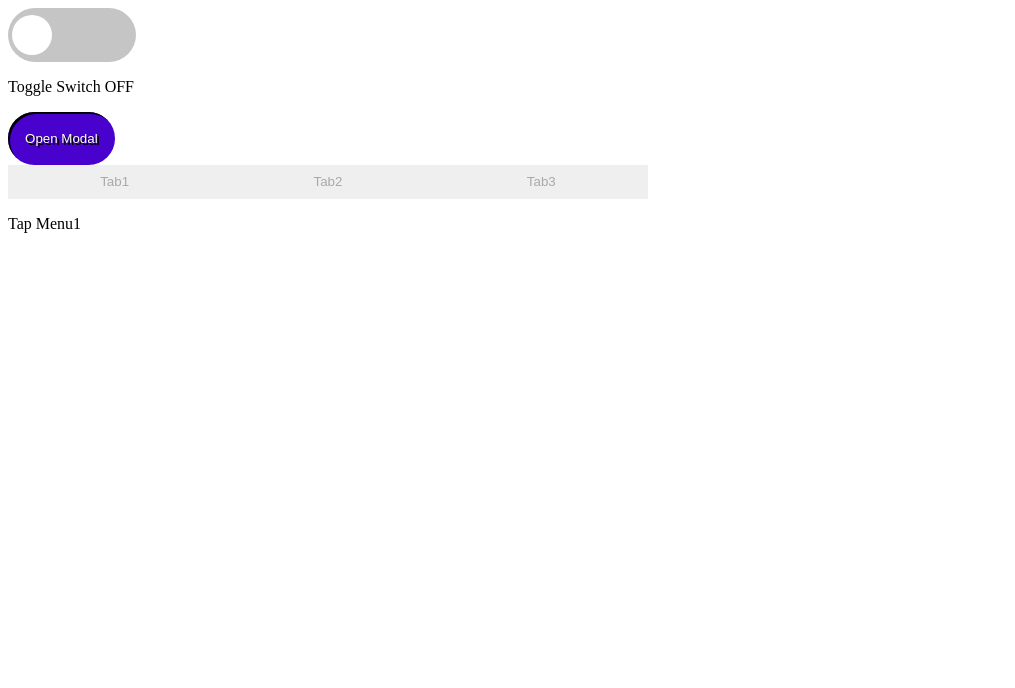
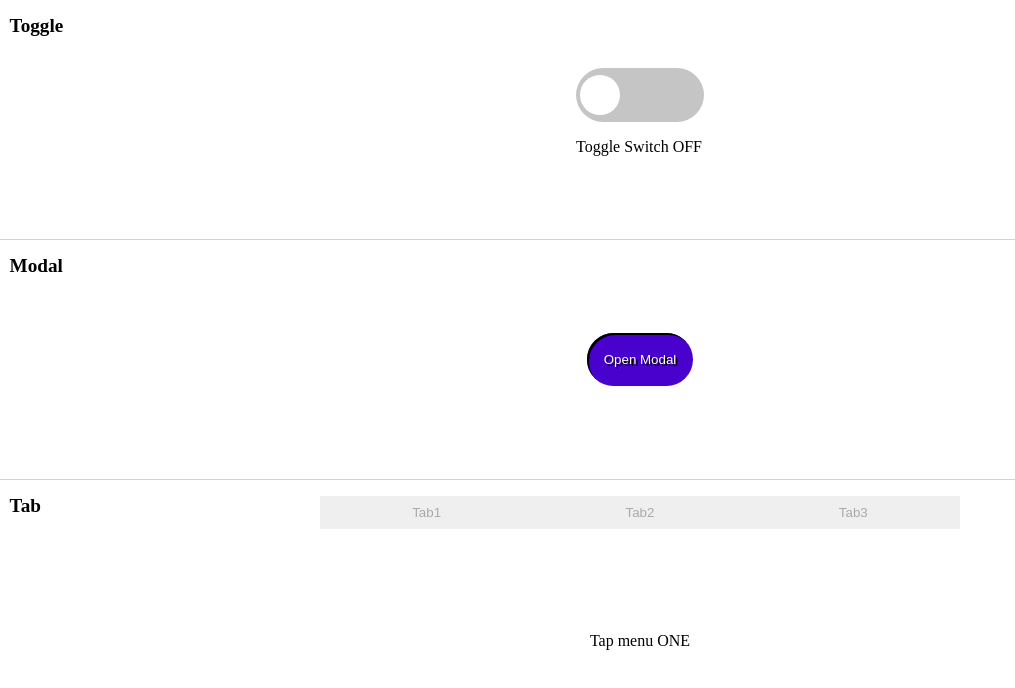
Before and after one commit to SpearJin/react_web_feature, a React (Create React App) app: page / in a window 1280 px wide. Shown: the top 688 px of the page, without its empty margins (0-1015 px from the left). Built offline with nearby package versions, Linux system fonts and the light colour scheme.

Commit message:
전체적인 스타일링 수정

```diff
--- /dev/null
+++ b/src/app.css
@@ -0,0 +1,6 @@
+.app {
+  display: flex;
+  flex-direction: column;
+  align-items: center;
+  justify-content: space-around;
+}
--- a/src/app.jsx
+++ b/src/app.jsx
@@ -1,10 +1,12 @@
 import React from 'react';
+import './app.css';
+
 import Modal from './components/modal/modal';
 import Tab from './components/tab/tab';
 import Toggle from './components/toggle/toggle';
 
 const App = (props) => (
-  <div>
+  <div className='app'>
     <Toggle />
     <Modal />
     <Tab />
--- a/src/components/modal/modal.css
+++ b/src/components/modal/modal.css
@@ -1,5 +1,27 @@
 .modal {
   position: relative;
+  width: 100%;
+  height: 15rem;
+  text-align: center;
+  border-bottom: 1px solid lightgray;
+}
+
+.title {
+  position: absolute;
+  top: 0.8em;
+  left: 0.5em;
+  margin: 0;
+  font-size: 1.2rem;
+  z-index: 10;
+}
+
+.modal_container {
+  display: flex;
+  justify-content: center;
+  align-items: center;
+  position: relative;
+  width: 100%;
+  height: 100%;
 }
 
 .modal_btn {
@@ -22,7 +44,7 @@
   position: absolute;
   top: 0;
   width: 100%;
-  height: 20em;
+  height: 100%;
   background-color: lightgray;
   z-index: 1;
 }
--- a/src/components/modal/modal.jsx
+++ b/src/components/modal/modal.jsx
@@ -1,7 +1,7 @@
 import React, { useRef } from 'react';
 import './modal.css';
 
-const Modal = (props) => {
+const Modal = () => {
   const modal = useRef(null);
 
   const onClickModal = () => {
@@ -18,6 +18,8 @@ const Modal = (props) => {
 
   return (
     <div className='modal'>
+      <h1 className='title'>Modal</h1>
+      <div className='modal_container'>
         <button className='modal_btn' onClick={onClickModal}>
           <span className='modal_btn_text'>Open Modal</span>
         </button>
@@ -28,6 +30,7 @@ const Modal = (props) => {
           </div>
         </div>
       </div>
+    </div>
   );
 };
 
--- a/src/components/tab/tab.css
+++ b/src/components/tab/tab.css
@@ -1,4 +1,23 @@
-.tab_categories {
+.tab {
+  display: flex;
+  justify-content: center;
+  position: relative;
+  width: 100%;
+  height: 15rem;
+  padding-top: 1em;
+  border-bottom: 1px solid lightgray;
+}
+
+.title {
+  position: absolute;
+  top: 0.8em;
+  left: 0.5em;
+  margin: 0;
+  font-size: 1.2rem;
+}
+
+.tab_container {
+  height: 100%;
 }
 
 .tab_btn {
@@ -13,3 +32,10 @@
   background-color: #4902ce;
   color: #fff;
 }
+
+.tab_content {
+  display: flex;
+  justify-content: center;
+  align-items: center;
+  height: 100%;
+}
--- a/src/components/tab/tab.jsx
+++ b/src/components/tab/tab.jsx
@@ -1,9 +1,9 @@
 import React, { useRef, useState } from 'react';
 import './tab.css';
 
-const Tab1 = <p>Tap Menu1</p>;
-const Tab2 = <p>Tap Menu2</p>;
-const Tab3 = <p>Tap Menu3</p>;
+const Tab1 = <p>Tap menu ONE</p>;
+const Tab2 = <p>Tap menu TWO</p>;
+const Tab3 = <p>Tap menu THREE</p>;
 
 const Tab = () => {
   const [renderPage, setRenderPage] = useState(Tab1);
@@ -49,12 +49,15 @@ const Tab = () => {
 
   return (
     <div className='tab'>
-      <div className='tab_categories' ref={tabCategories} onClick={onClickTab}>
-        <button className='tab_btn tab1'>Tab1</button>
-        <button className='tab_btn tab2'>Tab2</button>
-        <button className='tab_btn tab3'>Tab3</button>
+      <h1 className='title'>Tab</h1>
+      <div className='tab_container'>
+        <div className='tab_categories' ref={tabCategories} onClick={onClickTab}>
+          <button className='tab_btn tab1'>Tab1</button>
+          <button className='tab_btn tab2'>Tab2</button>
+          <button className='tab_btn tab3'>Tab3</button>
+        </div>
+        <div className='tab_content'>{renderPage}</div>
       </div>
-      <div>{renderPage}</div>
     </div>
   );
 };
--- a/src/components/toggle/toggle.css
+++ b/src/components/toggle/toggle.css
@@ -1,4 +1,22 @@
 .toggle {
+  display: flex;
+  justify-content: center;
+  align-items: center;
+  position: relative;
+  width: 100%;
+  height: 15rem;
+  border-bottom: 1px solid lightgray;
+}
+
+.title {
+  position: absolute;
+  top: 0.8em;
+  left: 0.5em;
+  margin: 0;
+  font-size: 1.2rem;
+}
+
+.toggle_container {
   display: flex;
   flex-direction: column;
   justify-content: space-between;
--- a/src/components/toggle/toggle.jsx
+++ b/src/components/toggle/toggle.jsx
@@ -15,11 +15,14 @@ const Toggle = () => {
 
   return (
     <div className='toggle'>
-      <label className='toggle_label'>
-        <input type='checkbox' className='toggle_input' onClick={onClickSwitch} />
-        <span className='toggle_span'></span>
-      </label>
-      <p>Toggle Switch {switchText}</p>
+      <h1 className='title'>Toggle</h1>
+      <div className='toggle_container'>
+        <label className='toggle_label'>
+          <input type='checkbox' className='toggle_input' onClick={onClickSwitch} />
+          <span className='toggle_span'></span>
+        </label>
+        <p>Toggle Switch {switchText}</p>
+      </div>
     </div>
   );
 };
--- a/src/index.css
+++ b/src/index.css
@@ -1,3 +1,8 @@
 * {
   box-sizing: border-box;
 }
+
+body {
+  margin: 0;
+  padding: 0;
+}
```
Lines whose indentation alone changed are shown as unchanged.
